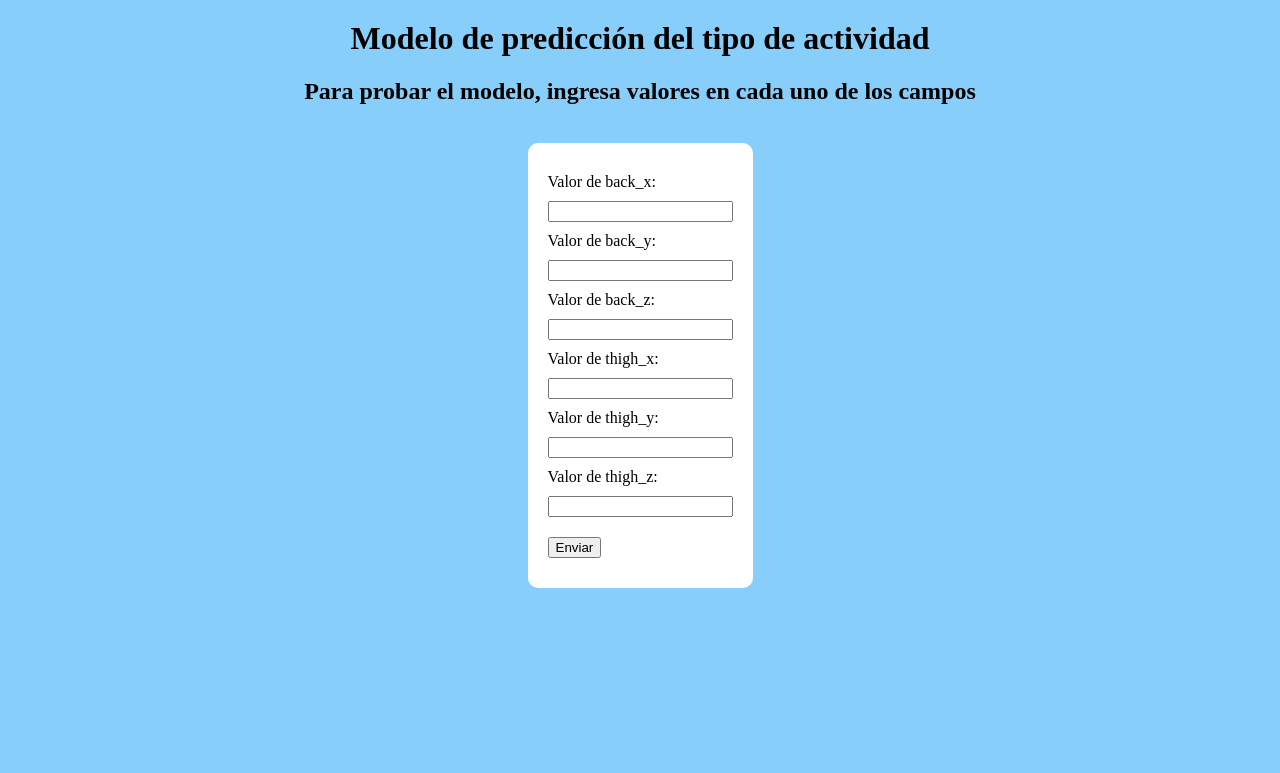
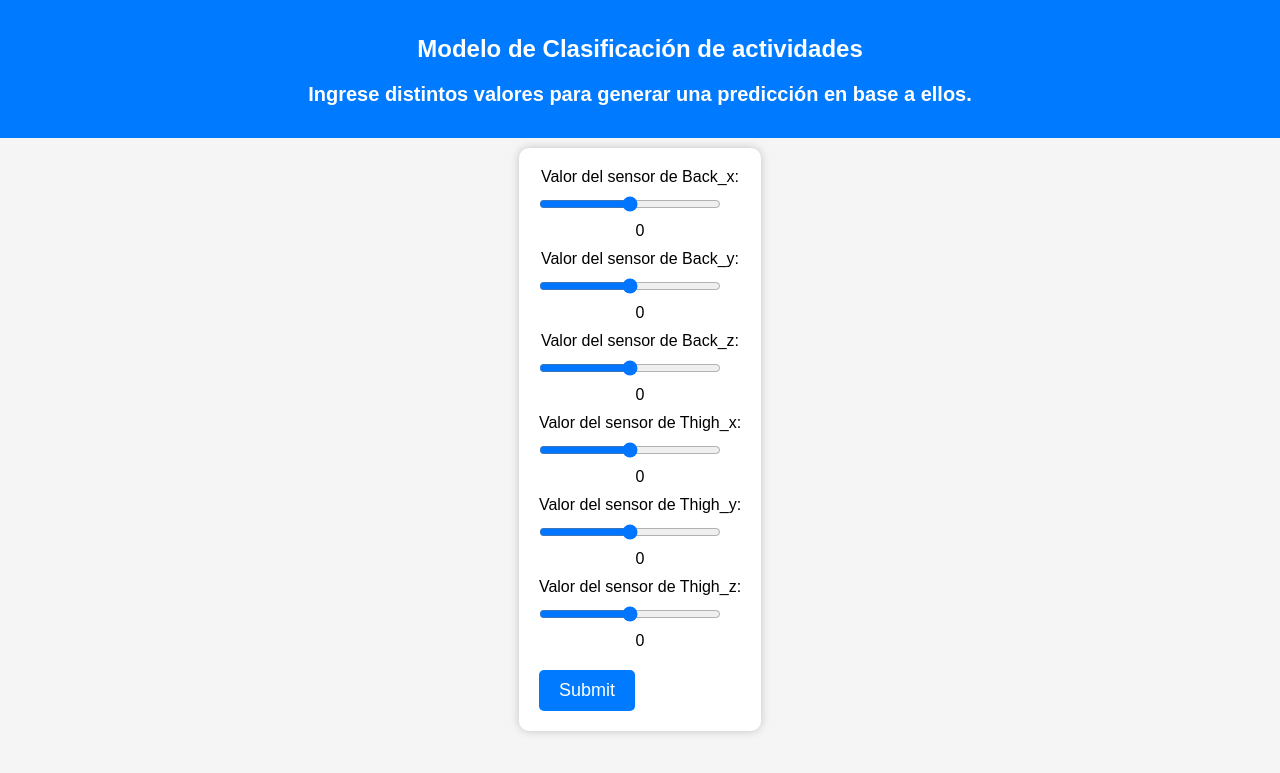
Before and after one commit to Blue-Leg/my-app, a Flask app: page / in a window 1280 px wide. Shown: the top 773 px of the page. Run offline with Flask 3, Linux system fonts and the light colour scheme.

Commit message:
Added sliders to sensor selection

```diff
--- a/templates/index.html
+++ b/templates/index.html
@@ -1,76 +1,174 @@
 <!DOCTYPE html>
-<html>
+<html lang="es">
 
 <head>
-    <title>Reconocimiento de Actividades en Personas Mayores</title>
+    <meta charset="UTF-8">
+    <meta name="viewport" content="width=device-width, initial-scale=1.0">
+    <title>Reconocimiento de Actividades en Adultos Mayores</title>
     <style>
         body {
-            background-color: lightskyblue;
+            background-color: #f5f5f5;
+            font-family: Arial, sans-serif;
             text-align: center;
+            margin: 0;
+            padding: 0;
+        }
+
+        header {
+            background-color: #007BFF;
+            color: #fff;
+            padding: 15px 0;
         }
 
         h1 {
             margin-top: 20px;
+            font-size: 24px;
+        }
+
+        h2 {
+            margin-top: 20px;
+            font-size: 20px;
         }
 
         form {
             display: inline-block;
-            text-align: left;
-            padding: 20px;
-            background-color: white;
+            text-align: center;
+            padding: 10px 20px;
+            background-color: #fff;
             border-radius: 10px;
+            box-shadow: 0px 0px 10px rgba(0, 0, 0, 0.2);
+            max-width: 400px;
+            margin-top: 10px;
         }
 
         label,
         input {
             display: block;
             margin: 10px 0;
+            font-size: 16px;
+        }
+
+        input[type="range"] {
+            width: 90%;
         }
 
         input[type="submit"] {
             margin-top: 20px;
+            background-color: #007BFF;
+            color: #fff;
+            border: none;
+            border-radius: 5px;
+            padding: 10px 20px;
+            font-size: 18px;
+            cursor: pointer;
         }
 
-        h2 {
+        input[type="submit"]:hover {
+            background-color: #0056b3;
+        }
+
+        h3 {
             margin-top: 20px;
+            font-size: 18px;
         }
 
         p {
             margin: 10px 0;
+            font-size: 16px;
         }
     </style>
 </head>
 
 <body>
-    <h1>Modelo de predicción del tipo de actividad</h1>
-    <h2>Para probar el modelo, ingresa valores en cada uno de los campos</h2>
-    </br>
+    <header>
+        <h1>Modelo de Clasificación de actividades</h1>
+        <h2>Ingrese distintos valores para generar una predicción en base a ellos.</h2>
+    </header>
+
     <form method="post" action="/predict" enctype="multipart/form-data">
-        <label for="back_x">Valor de back_x:</label>
-        <input type="number" step="0.01" name="back_x" required>
+        <label for="back_x">Valor del sensor de Back_x:</label>
+        <input type="range" min="-2" max="2" step="0.001" name="back_x" id="back_x" required>
+        <p text-align="center"><span id="bx"></span></p>
 
-        <label for="back_y">Valor de back_y:</label>
-        <input type="number" step="0.01" name="back_y" required>
+        <label for="back_y">Valor del sensor de Back_y:</label>
+        <input type="range" min="-2" max="2" step="0.001" name="back_y" id="back_y" required>
+        <p text-align="center"><span id="by"></span></p>
 
-        <label for="back_z">Valor de back_z:</label>
-        <input type="number" step="0.01" name="back_z" required>
+        <label for="back_z">Valor del sensor de Back_z:</label>
+        <input type="range" min="-2" max="2" step="0.001" name="back_z" id="back_z" required>
+        <p text-align="center"><span id="bz"></span></p>
 
-        <label for="thigh_x">Valor de thigh_x:</label>
-        <input type="number" step="0.01" name="thigh_x" required>
+        <label for="thigh_x">Valor del sensor de Thigh_x:</label>
+        <input type="range" min="-2" max="2" step="0.001" name="thigh_x" id="thigh_x" required>
+        <p text-align="center"><span id="tx"></span></p>
 
-        <label for="thigh_y">Valor de thigh_y:</label>
-        <input type="number" step="0.01" name="thigh_y" required>
+        <label for="thigh_y">Valor del sensor de Thigh_y:</label>
+        <input type="range" min="-2" max="2" step="0.001" name="thigh_y" id="thigh_y" required>
+        <p text-align="center"><span id="ty"></span></p>
 
-        <label for="thigh_z">Valor de thigh_z:</label>
-        <input type="number" step="0.01" name="thigh_z" required>
+        <label for="thigh_z">Valor del sensor de Thigh_z:</label>
+        <input type="range" min="-2" max="2" step="0.001" name="thigh_z" id="thigh_z" required>
+        <p text-align="center"><span id="tz"></span></p>
 
-        <input type="submit" value="Enviar">
+        <input type="submit" value="Submit">
     </form>
 
     {% if resultado %}
-    <h2>Resultado:</h2>
-    <p>La predicción es: {{ resultado }}</p>
+    <h3>Resultado:</h3>
+    <p>La actividad es: {{ resultado }}</p>
     {% endif %}
+
+    <script>
+        var slider1 = document.getElementById("back_x");
+        var output1 = document.getElementById("bx");
+        output1.innerHTML = slider1.value;
+
+        slider1.oninput = function () {
+            output1.innerHTML = this.value;
+        }
+
+        var slider2 = document.getElementById("back_y");
+        var output2 = document.getElementById("by");
+        output2.innerHTML = slider2.value;
+
+        slider2.oninput = function () {
+            output2.innerHTML = this.value;
+        }
+
+        var slider3 = document.getElementById("back_z");
+        var output3 = document.getElementById("bz");
+        output3.innerHTML = slider3.value;
+
+        slider3.oninput = function () {
+            output3.innerHTML = this.value;
+        }
+
+        var slider4 = document.getElementById("thigh_x");
+        var output4 = document.getElementById("tx");
+        output4.innerHTML = slider4.value;
+
+        slider4.oninput = function () {
+            output4.innerHTML = this.value;
+        }
+
+        var slider5 = document.getElementById("thigh_y");
+        var output5 = document.getElementById("ty");
+        output5.innerHTML = slider5.value;
+
+        slider5.oninput = function () {
+            output5.innerHTML = this.value;
+        }
+
+        var slider6 = document.getElementById("thigh_z");
+        var output6 = document.getElementById("tz");
+        output6.innerHTML = slider6.value;
+
+        slider6.oninput = function () {
+            output6.innerHTML = this.value;
+        }
+
+    </script>
+
 </body>
 
 </html>
```
